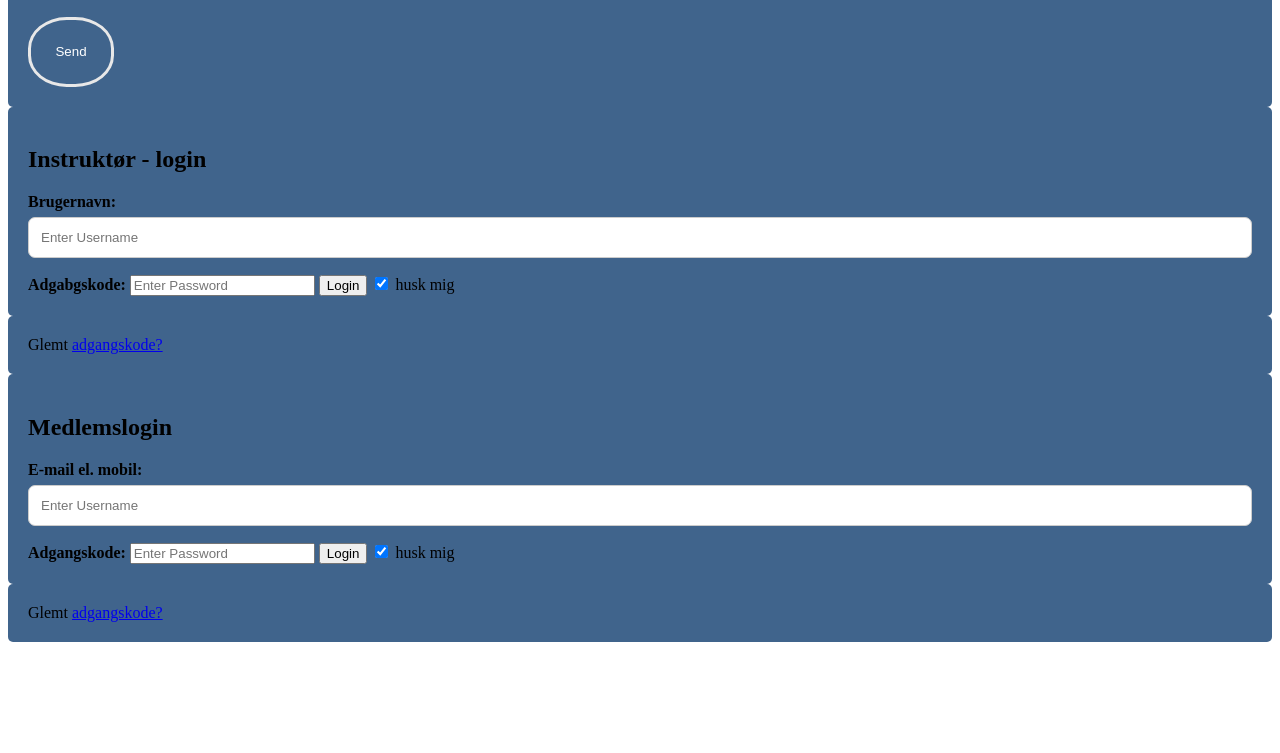
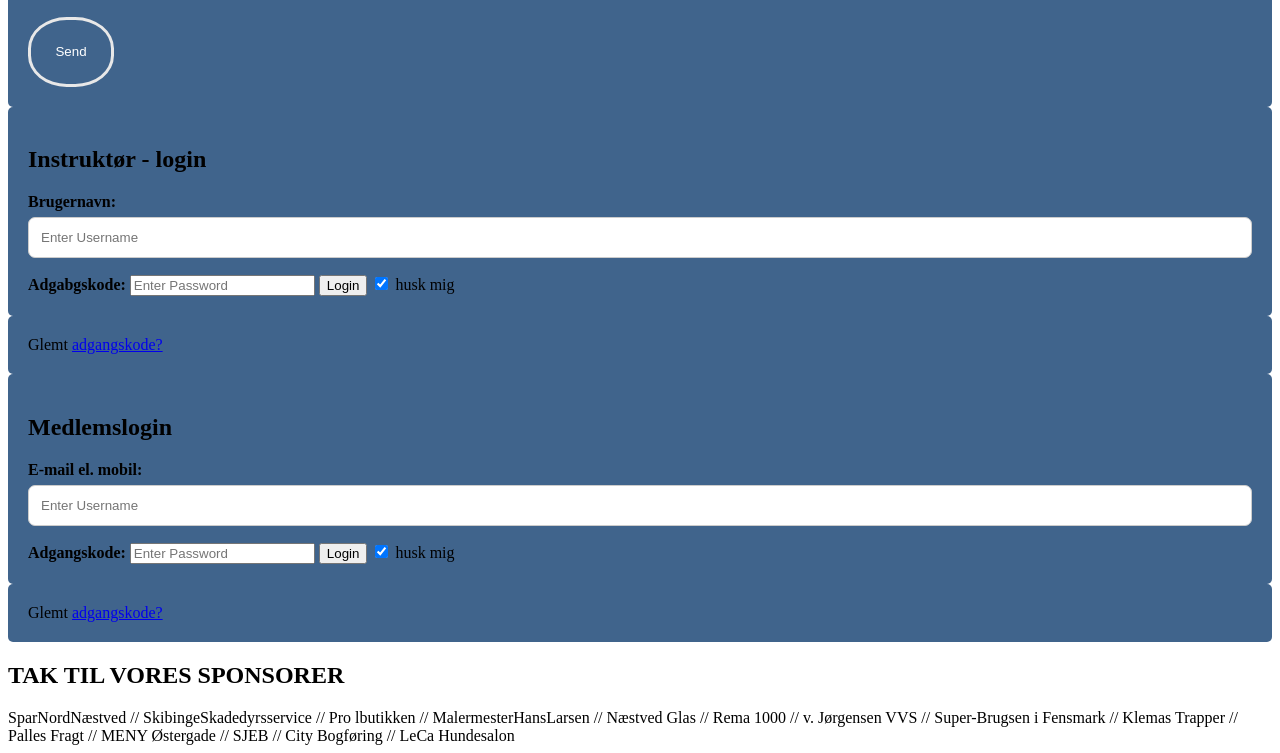
Before and after one commit to Frejalouise/Redesign, a plain HTML site: page index.html in a window 1280 px wide. Shown: the part 892-1645 px from the top of the page. Before the commit the page ends 1542 px from the top, so only its background shows below. Drawn offline with nearby package versions, Linux system fonts and the light colour scheme.

Commit message:
Tilføjet sponsorer

```diff
--- a/index.css
+++ b/index.css
@@ -7,6 +7,7 @@
                 #om p {
                     font-family: 'Open Sans Condensed', sans-serif;
                 }
+
                 /*******************design til login og kontakt **********/
 
                 input[type=text],
@@ -31,11 +32,13 @@
                     border-radius: 45%;
                     cursor: pointer;
                 }
+
                 /* når man holder mus over */
 
                 input[type=submit]:hover {
                     background-color: black;
                 }
+
                 /* background color */
 
                 .container {
--- a/index.html
+++ b/index.html
@@ -144,7 +144,11 @@
         </form>
     </section>
     <!---SPONSORER--->
-    <section id="Sponsorer"></section>
+    <section id="Sponsorer">
+
+        <h1>TAK TIL VORES SPONSORER</h1>
+        SparNordNæstved // SkibingeSkadedyrsservice // Pro lbutikken // MalermesterHansLarsen // Næstved Glas // Rema 1000 // v. Jørgensen VVS // Super-Brugsen i Fensmark // Klemas Trapper // Palles Fragt // MENY Østergade // SJEB // City Bogføring // LeCa Hundesalon
+    </section>
 </body>
 
 </html>
```
Lines whose indentation alone changed are shown as unchanged.
